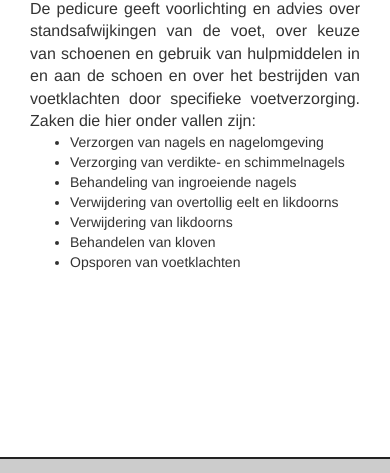
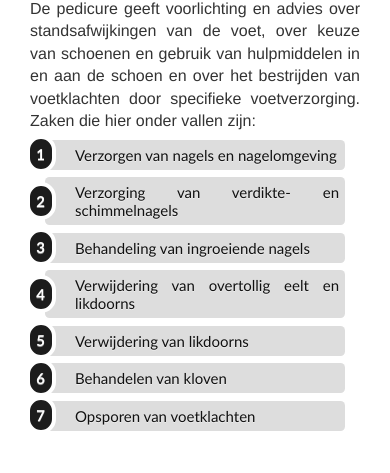
Before and after one commit to bartziengs/pedicuresalonzuidbarge, a website: page public_html/behandelmogelijkheden.html in a window 390 px wide. Shown: the part 545-1018 px from the top of the page. Drawn offline with nearby package versions, Linux system fonts and the light colour scheme; some packages are replaced by stand-ins of ours.

Commit message:
updated behandelmethoden

```diff
--- a/public_html/behandelmogelijkheden.html
+++ b/public_html/behandelmogelijkheden.html
@@ -66,7 +66,8 @@
             <h2>Bij de pedicure</h2>
             <p class="lead">De pedicure geeft voorlichting en advies over standsafwijkingen van de voet, over keuze van schoenen en gebruik van hulpmiddelen in en aan de schoen en over het bestrijden van voetklachten door specifieke voetverzorging. Zaken die hier onder vallen zijn:
 </p>
-<ul>
+<div class="col-md-12 col-xs-12">
+<ol class="rounded-list">
 
     <li >Verzorgen van nagels en nagelomgeving</li>
     <li >Verzorging van verdikte- en schimmelnagels</li>
@@ -75,11 +76,11 @@
     <li >Verwijdering van likdoorns</li>
     <li >Behandelen van kloven</li>
     <li >Opsporen van voetklachten</li>
-</ul>
+</ol>
         </div>
         </div>
         </div>
-
+    </div>
 
 
         <footer class="voettekstheel">
--- a/public_html/scss/styles.scss
+++ b/public_html/scss/styles.scss
@@ -18,6 +18,10 @@ and open the template in the editor.
      &:hover{
       opacity: 0.5;
   }
+}
+
+body{
+    counter-reset: counter;
 }
 
 #prijslijst{
@@ -152,27 +156,52 @@ footer {
 
 
   #lijstbehandel{
-
-ol {
-  color: #ccc;
-  vertical-align: middle;
+      ol {
+    counter-reset: li; /* Initiate a counter */
+    list-style: none; /* Remove default numbering */
+    *list-style: decimal; /* Keep using default numbering for IE6/7 */
+    font: 15px 'trebuchet MS', 'lucida sans';
+    padding: 0;
+    margin-bottom: 4em;
+    text-shadow: 0 1px 0 rgba(255,255,255,.5);
+    }
+    .rounded-list li{
+    position: relative;
+    display: block;
+    padding: .4em .4em .4em 2em;
+    *padding: .4em;
+    margin: .5em 0;
+    background: #ddd;
+    color: #111;
+    text-decoration: none;
+    border-radius: .3em;
+    transition: all .3s ease-out;
 }
 
-ol li {
-  position: relative;
-  font: bold italic 45px/1.5 Helvetica, Verdana, sans-serif;
-  margin-bottom: 20px;
+.rounded-list li:hover{
+    background: #eee;
 }
 
-li p {
-  font: 12px/1.5 Helvetica, sans-serif;
-  padding-left: 60px;
-  color: #555;
-  vertical-align: center;
+.rounded-list li:hover:before{
+    transform: rotate(360deg);
 }
 
-span {
-  position: absolute;
+.rounded-list li:before{
+    content: counter(li);
+    counter-increment: li;
+    position: absolute;
+    left: -1.3em;
+    top: 50%;
+    margin-top: -1.3em;
+    background: #1c1c1c;
+    width: 2em;
+    line-height: 2em;
+    border: .3em solid #fff;
+    text-align: center;
+    font-weight: bold;
+    border-radius: 2em;
+    transition: all .3s ease-out;
+    color: #fff;
 }
 
   }
```
Also changed, not shown: public_html/index.html (+1 -1 lines), public_html/css/styles.css, 1 other file.
